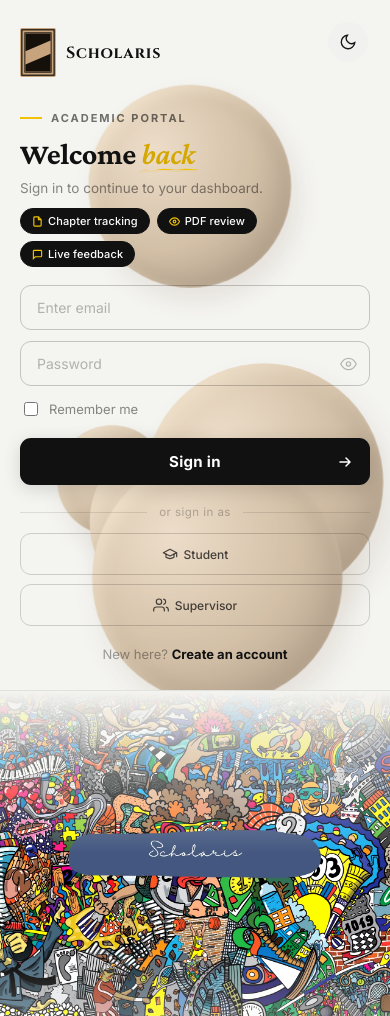
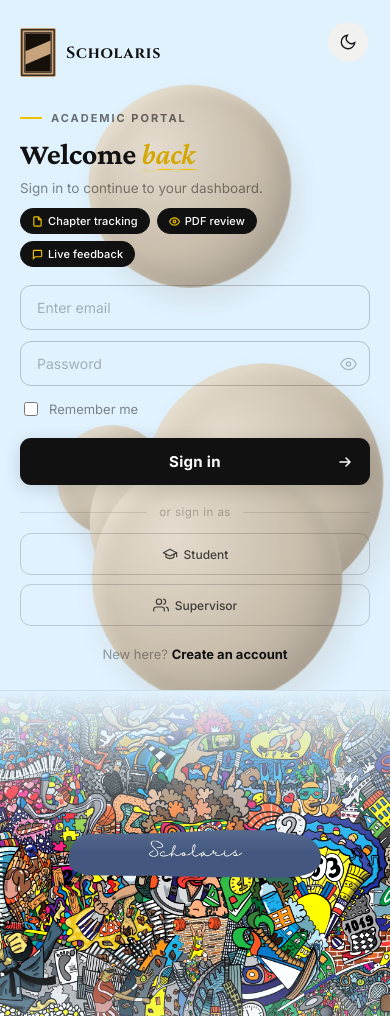
Before and after one commit to Darkhydraxl/scholaris-, a Flask app: page /login in a window 390 px wide. Run offline with Flask 3, Linux system fonts and the light colour scheme; parts of the project's set-up code (start-up, migrations or seed data) failed here and were passed over; some libraries are stand-ins or nearby versions; some web fonts are replaced.

Commit message:
Light mode login: sky blue background (#e0f2fe)
Co-Authored-By: Claude Sonnet 4.6 <noreply@anthropic.com>

```diff
--- a/ifyscs/app/templates/auth/login.html
+++ b/ifyscs/app/templates/auth/login.html
@@ -479,10 +479,10 @@
 /* ═══════════════════════════════════
    Light mode — white / black / yellow
 ═══════════════════════════════════ */
-[data-theme="light"] .asl-wrap { background: #f4f4f1; }
+[data-theme="light"] .asl-wrap { background: #e0f2fe; }
 
 [data-theme="light"] .asl-left {
-  background: #f4f4f1;
+  background: #e0f2fe;
   color: #111;
   border-right-color: rgba(0,0,0,0.1);
 }
@@ -645,20 +645,20 @@
   image-rendering: crisp-edges;
 }
 
-/* Light mode: blend from off-white */
+/* Light mode: blend from sky blue */
 [data-theme="light"] .asl-right::before {
   background: linear-gradient(
     to right,
-    #f4f4f1 0%,
-    rgba(244,244,241,0.62) 14%,
-    rgba(244,244,241,0.18) 34%,
+    #e0f2fe 0%,
+    rgba(224,242,254,0.62) 14%,
+    rgba(224,242,254,0.18) 34%,
     transparent 54%
   );
 }
 [data-theme="light"] .asl-right::after {
   background:
-    linear-gradient(to bottom, rgba(244,244,241,0.28) 0%, transparent 22%),
-    linear-gradient(to top,    rgba(244,244,241,0.28) 0%, transparent 22%);
+    linear-gradient(to bottom, rgba(224,242,254,0.28) 0%, transparent 22%),
+    linear-gradient(to top,    rgba(224,242,254,0.28) 0%, transparent 22%);
 }
 [data-theme="light"] .asl-doodle-img {
   filter: saturate(1.05) contrast(1.06) brightness(1.02);
@@ -685,8 +685,8 @@
   [data-theme="light"] .asl-right::before {
     background: linear-gradient(
       to bottom,
-      #f4f4f1 0%,
-      rgba(244,244,241,0.55) 18%,
+      #e0f2fe 0%,
+      rgba(224,242,254,0.55) 18%,
       transparent 50%
     );
   }
```
